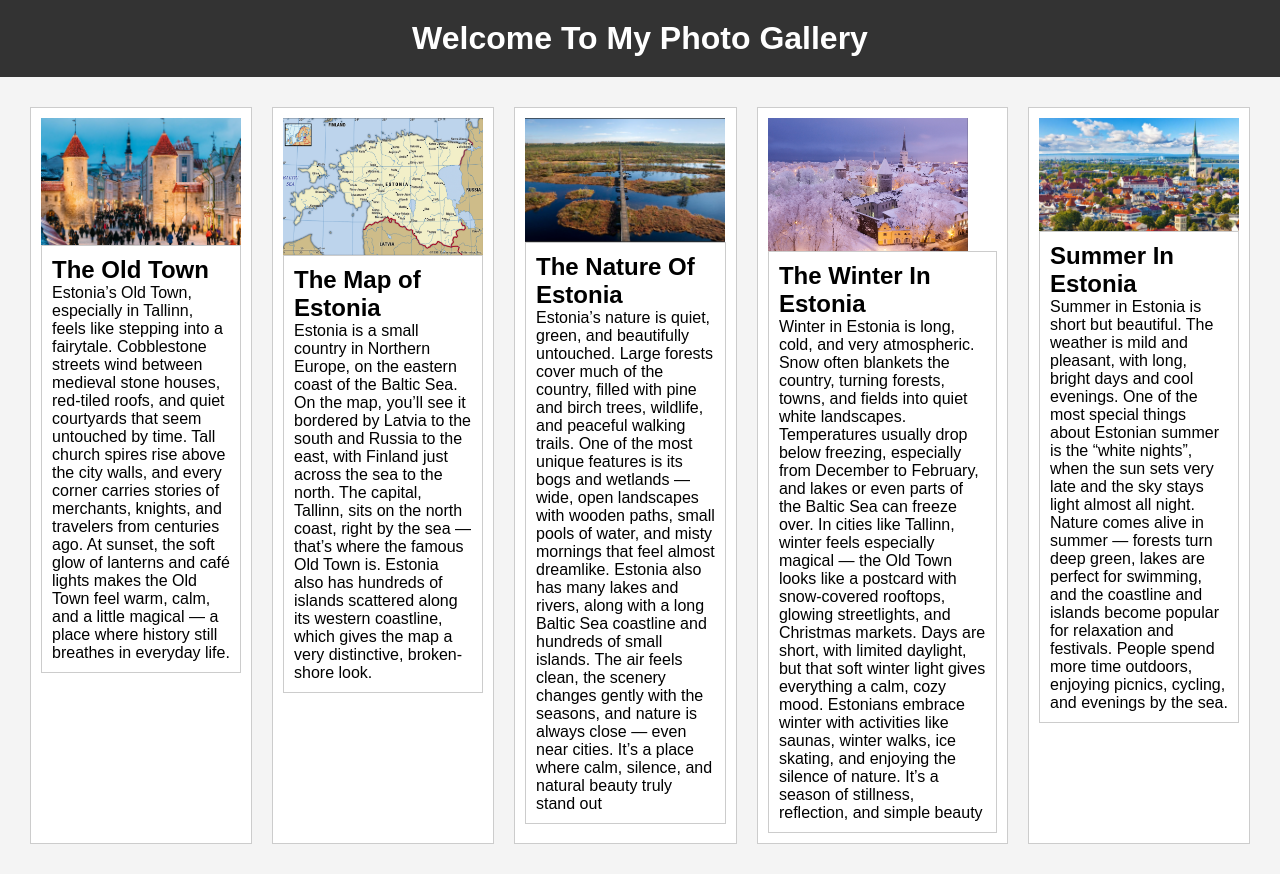
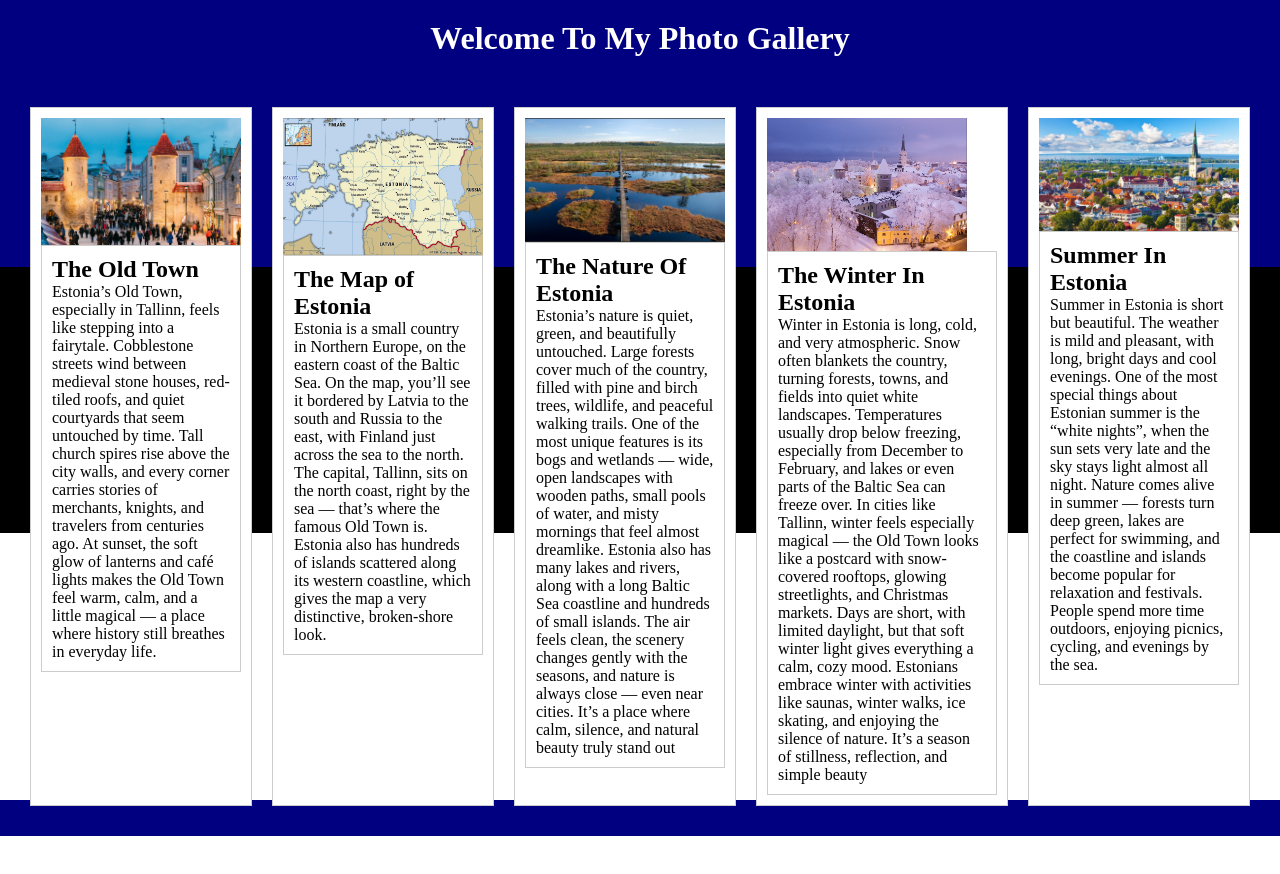
Before and after one commit to Baddar406/BAM, a plain HTML site: page index.html in a window 1280 px wide. After the commit the page ends 836 px from the top, so only its background shows below. Drawn offline with Linux system fonts and the light colour scheme.

Commit message:
Background of the website is an Estonian flag

```diff
--- a/styles.css
+++ b/styles.css
@@ -7,13 +7,23 @@
 
 /* Page background and font */
 body {
-    font-family: Arial, sans-serif;
-    background-color: #f4f4f4;
+    margin: 0;
+    height: 100vh;
+    background: linear-gradient(
+        to bottom,
+        #000080 0%,
+        #000080 33.33%,
+        #000000 33.33%,
+        #000000 66.66%,
+        #ffffff 66.66%,
+        #ffffff 100%
+    );
 }
+
 
 /* Header styling */
 header {
-    background-color: #333;
+    background-color: #000080;
     color: white;
     text-align: center;
     padding: 20px;
```
